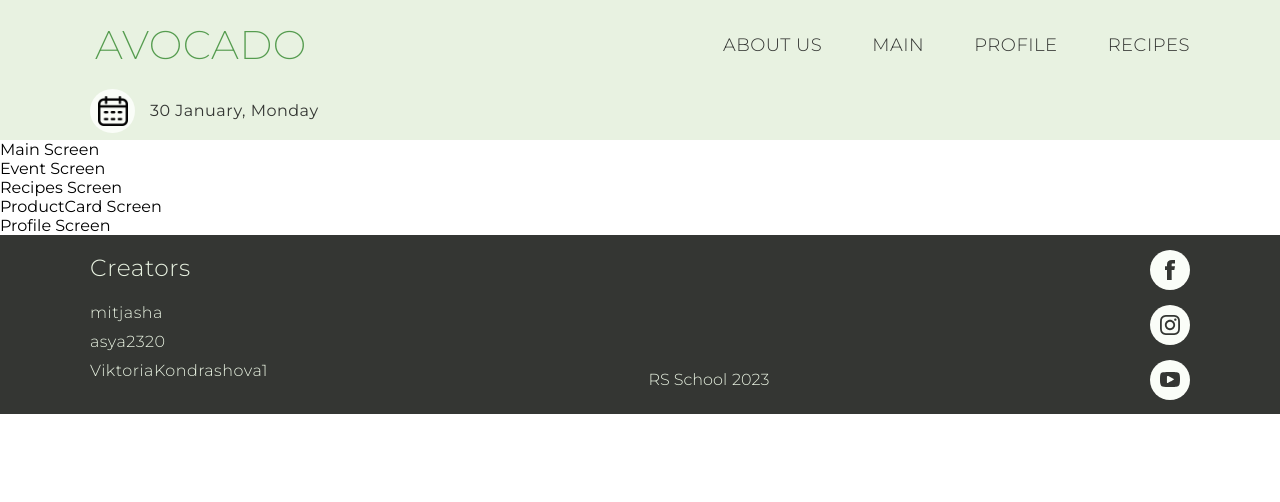
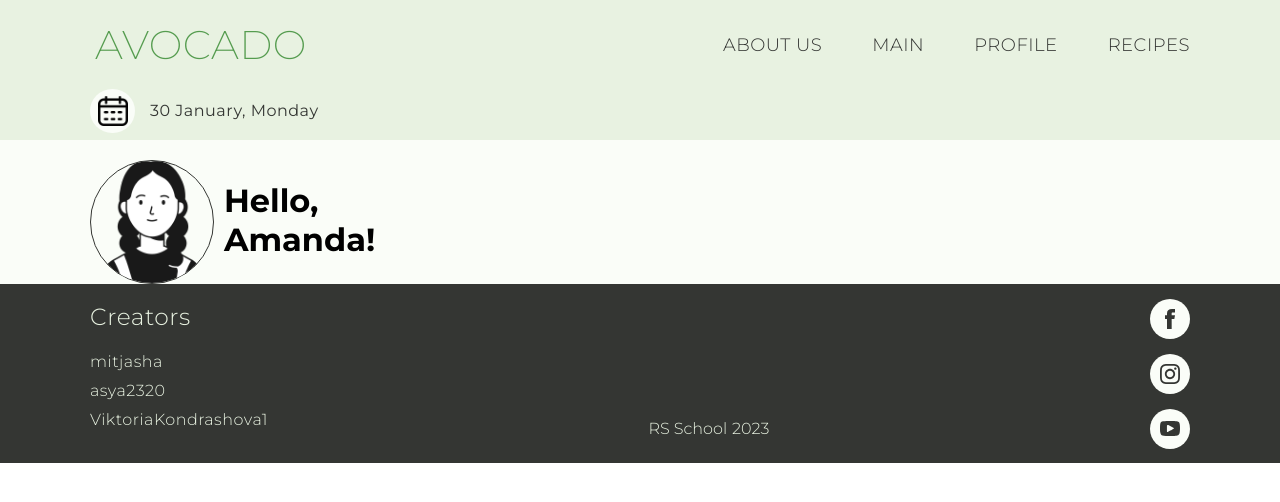
Before and after one commit to mitjasha/avocado, a React (Create React App) app: page / in a window 1280 px wide. Shown: the top 502 px of the page. Built offline with nearby package versions, Linux system fonts and the light colour scheme.

Commit message:
feat: add female & male icons, add user heading

```diff
--- a/src/App.tsx
+++ b/src/App.tsx
@@ -1,21 +1,21 @@
 import React from "react";
 import Footer from "./containers/Footer/Footer";
 import Header from "./containers/Header/Header";
-import EventScreen from "./pages/EventScreen/EventScreen";
-import MainScreen from "./pages/MainScreen/MainScreen";
-import ProductCardScreen from "./pages/ProductCardScreen/ProductCardScreen";
+// import EventScreen from "./pages/EventScreen/EventScreen";
+// import MainScreen from "./pages/MainScreen/MainScreen";
+// import ProductCardScreen from "./pages/ProductCardScreen/ProductCardScreen";
 import ProfileScreen from "./pages/ProfileScreen/ProfieScreen";
-import RecipesScreen from "./pages/RecipesScreen/RecipesScreen";
+// import RecipesScreen from "./pages/RecipesScreen/RecipesScreen";
 
 const App: React.FC = () => {
   return (
     <>
       <Header />
       <main className="main-app">
-        <MainScreen />
+        {/* <MainScreen />
         <EventScreen />
         <RecipesScreen />
-        <ProductCardScreen />
+        <ProductCardScreen /> */}
         <ProfileScreen />
       </main>
       <Footer />
--- a/src/pages/ProfileScreen/ProfieScreen.tsx
+++ b/src/pages/ProfileScreen/ProfieScreen.tsx
@@ -1,10 +1,29 @@
 import React from "react";
+import female from "../../assets/png/female.png";
+import male from "../../assets/png/male.png";
 import "./ProfileScreen.scss";
 
 const ProfileScreen: React.FC = () => {
+  const userName = "Amanda";
+  const userGender = "female";
+  const userAvatar = userGender === "female" ? female : male;
   return (
     <div className="profile-screen">
-      <div>Profile Screen</div>
+      <div className="user-data">
+        <div className="container">
+          <div className="user-data__heading">
+            <img
+              src={userAvatar}
+              alt="user avatar"
+              className="user-data__heading__avatar"
+            />
+            <h1 className="user-data__heading__title">
+              Hello,
+              <br /> {userName}!
+            </h1>
+          </div>
+        </div>
+      </div>
     </div>
   );
 };
--- a/src/pages/ProfileScreen/ProfileScreen.scss
+++ b/src/pages/ProfileScreen/ProfileScreen.scss
@@ -0,0 +1,22 @@
+@import "../../variables";
+
+.profile-screen {
+  background-color: $bg-color;
+}
+
+.user-data {
+  background-color: $light-color;
+
+  &__heading {
+    display: flex;
+    gap: 10px;
+    padding-top: 20px;
+
+    &__avatar {
+      width: 122px;
+      height: 122px;
+      border-radius: 50%;
+      border: solid 1px $dark-color;
+    }
+  }
+}
```
Also changed, not shown: src/assets/png/female.png (added), src/assets/png/male.png (added).
